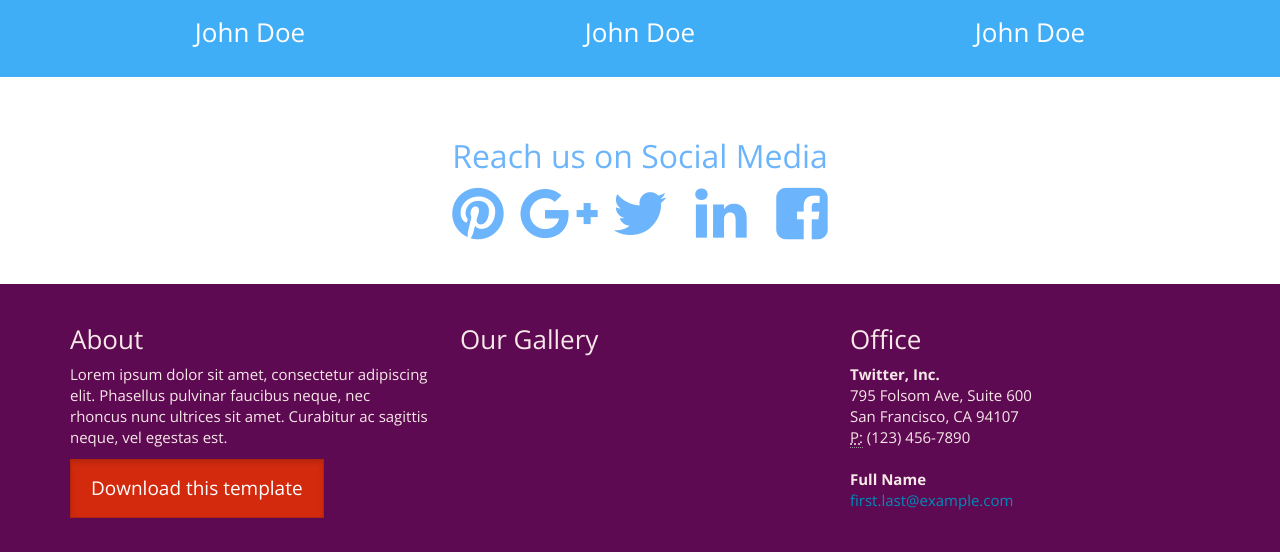
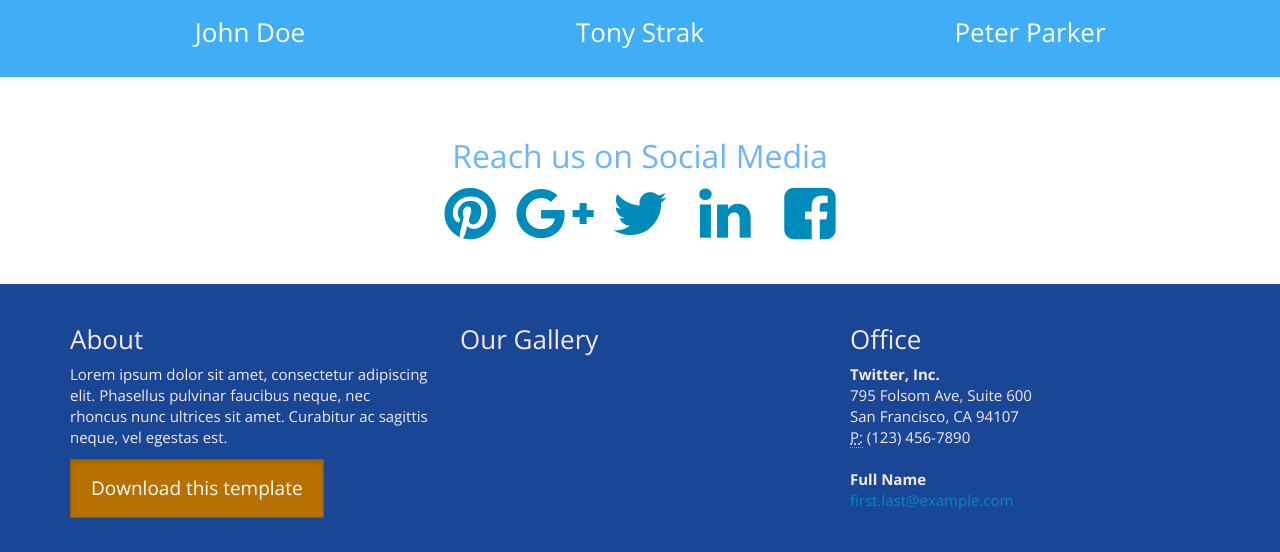
Before and after one commit to bimoweb/bimoweb.github.io, a plain HTML site: page hosting/index.html in a window 1280 px wide. Shown: the part 2525-3077 px from the top of the page. Drawn offline with nearby package versions, Linux system fonts and the light colour scheme.

Commit message:
update the color

```diff
--- a/hosting/index.html
+++ b/hosting/index.html
@@ -24,7 +24,7 @@
 </style>
     </head>
     <body>
-        <div class="pg-empty-placeholder container-fluid header-hosting">
+        <div class="container-fluid header-hosting">
             <div class="text-center">
                 <i class="fa fa-cloud fa-5x fa-fw"></i>
                 <h1>Cloud Hosting Done Right</h1>
@@ -69,7 +69,7 @@
         <div class="container">
             <div class="jumbotron text-center">
                 <h2 style="display: block;">We Have Plans</h2>
-                <p>This is a simple hero unit, a simple jumbotron-style component for calling extra attention to featured content or information.</p>
+                <p style="display: block;">Lorem ipsum dolor sit amet, consectetur adipiscing elit. Phasellus pulvinar faucibus neque, nec rhoncus nunc ultrices sit amet.</p>
                 <p style="display: block;"></p>
             </div>
             <div class="row">
@@ -192,22 +192,22 @@
                     </div>
                     <div class="col-md-4">
                         <img src="http://lorempixel.com/200/200/people" width="200" class="img-circle" style="display: inline-block;">
-                        <h3 style="display: block;">John Doe</h3>
+                        <h3 style="display: block;">Tony Strak</h3>
                     </div>
                     <div class="col-md-4">
                         <img src="http://lorempixel.com/200/200/people" width="200" class="img-circle" style="display: inline-block;">
-                        <h3 style="display: block;">John Doe</h3>
+                        <h3 style="display: block;">Peter Parker</h3>
                     </div>
                 </div>
             </div>
         </div>
         <div class="hosting-social text-center">
             <h2 style="display: block;">Reach us on Social Media</h2>
-            <i class="fa fa-pinterest fa-fw fa-4x"></i>
-            <i class="fa fa-fw fa-google-plus fa-4x"></i>
-            <i class="fa fa-fw fa-twitter fa-4x"></i>
-            <i class="fa fa-fw fa-linkedin fa-4x"></i>
-            <i class="fa fa-fw fa-facebook-square fa-4x"></i>
+            <a href="" style="display: inline-block;"><i class="fa fa-pinterest fa-fw fa-4x" style="display: inline-block;"></i></a>&nbsp;
+            <a href="http://" style="display: inline-block;"><i class="fa fa-fw fa-google-plus fa-4x" style="display: inline-block;"></i></a>&nbsp;
+            <a href="http://" style="display: inline-block;"><i class="fa fa-fw fa-twitter fa-4x" style="display: inline-block;"></i></a>&nbsp;
+            <a href="http://" style="display: inline-block;"><i class="fa fa-fw fa-linkedin fa-4x" style="display: inline-block;"></i></a>&nbsp;
+            <a href="http://" style="display: inline-block;"><i class="fa fa-fw fa-facebook-square fa-4x" style="display: inline-block;"></i></a>
         </div>
         <div class="hosting-footer">
             <div class="container">
@@ -215,7 +215,7 @@
                     <div class="col-md-4">
                         <h3 style="display: block;">About</h3>
                         <p style="display: block;">Lorem ipsum dolor sit amet, consectetur adipiscing elit. Phasellus pulvinar faucibus neque, nec rhoncus nunc ultrices sit amet. Curabitur ac sagittis neque, vel egestas est.&nbsp;</p>
-                        <a class="btn btn-danger btn-lg active" href="http://www.bootstrapheaven.net">Download this template</a>
+                        <a class="btn btn-lg active btn-warning" href="http://www.bootstrapheaven.net">Download this template</a>
                     </div>
                     <div class="col-md-4">
                         <h3>Our Gallery</h3>
--- a/hosting/style.css
+++ b/hosting/style.css
@@ -88,7 +88,7 @@
 
 .hosting-footer
 {
-    background-color: #5e0a52;
+    background-color: #194695;
     color: #f7e8e8;
     margin-top: 20px;
     padding: 20px;
```
